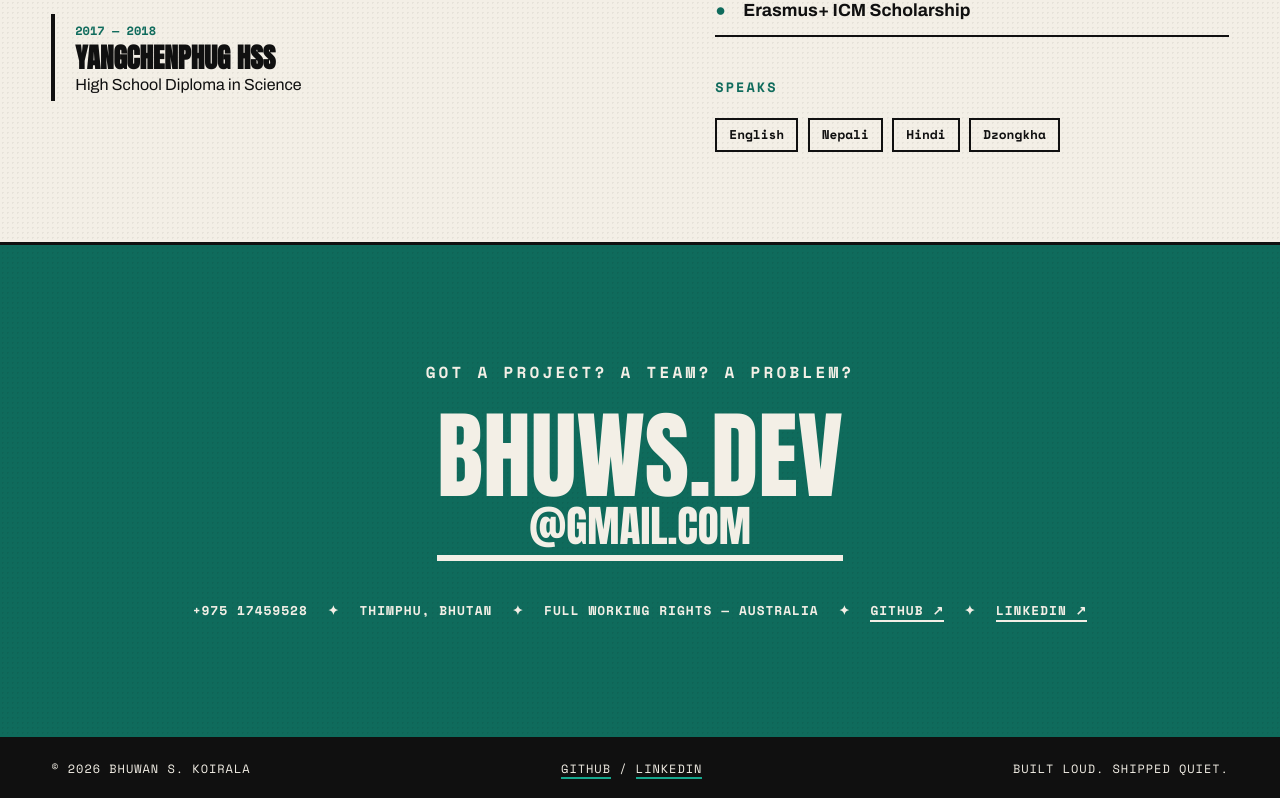
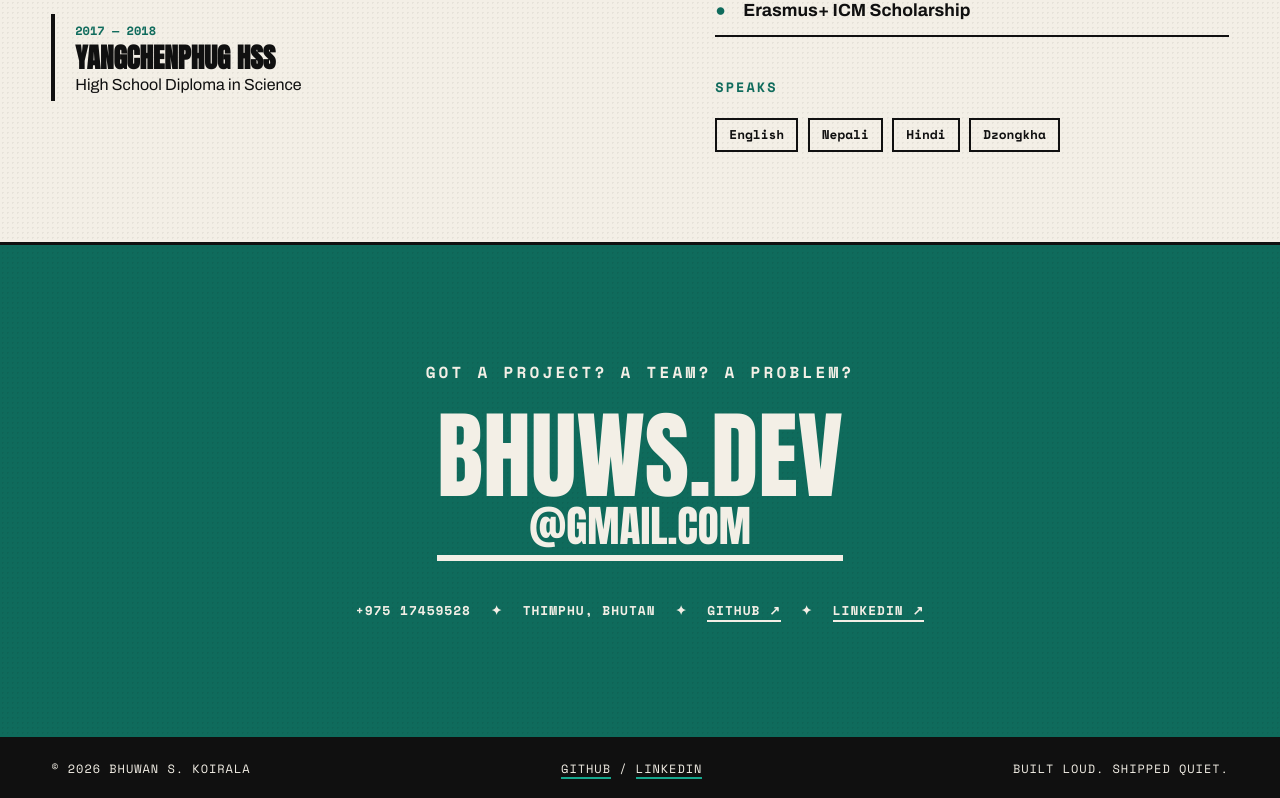
Before and after one commit to bhuwan-1/bhuws-site, a React (Vite) app: page / in a window 1280 px wide. Shown: the part 4785-5583 px from the top of the page. Built offline with nearby package versions, Linux system fonts and the light colour scheme.

Commit message:
fix(footer) --make info updates

```diff
--- a/src/components/Contact.jsx
+++ b/src/components/Contact.jsx
@@ -14,8 +14,9 @@ export default function Contact() {
           <span>+975 17459528</span>
           <span aria-hidden="true">✦</span>
           <span>THIMPHU, BHUTAN</span>
-          <span aria-hidden="true">✦</span>
-          <span>FULL WORKING RIGHTS — AUSTRALIA</span>
+          {/* Uncomment when in oz */}
+          {/* <span aria-hidden="true">✦</span> */}
+          {/* <span>FULL WORKING RIGHTS — AUSTRALIA</span> */}
           <span aria-hidden="true">✦</span>
           <a
             className="contact-link"
```
